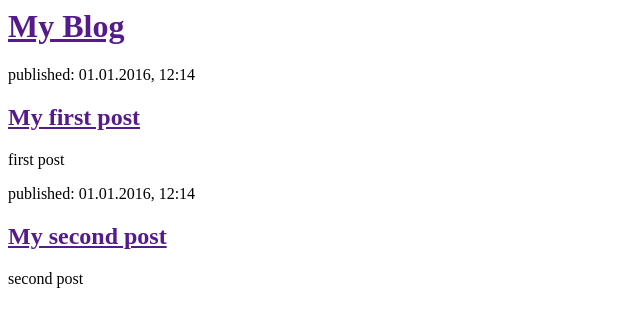
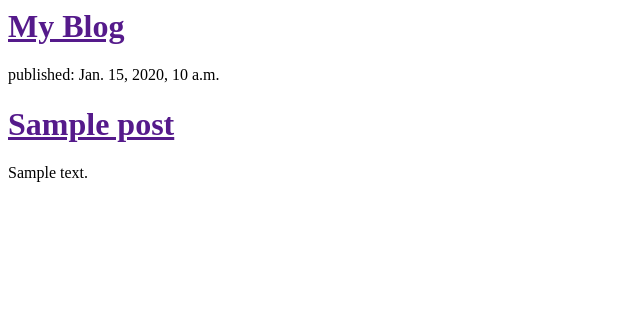
Before and after one commit to onetipaday/my-first-blog, a Django app: template blog/templates/blog/post_list.html in a window 1280 px wide. Shown: the top 327 px of the page, without its empty margins (0-640 px from the left). Run offline with Django 3.2, Linux system fonts and the light colour scheme; the template is opened without the code that fills it: values that come from a table or form of the project are taken from there, others are empty; tables that the repository leaves empty hold one stand-in row (values such as "Sample post").

Commit message:
modified templates to display posts from database.

```diff
--- a/blog/templates/blog/post_list.html
+++ b/blog/templates/blog/post_list.html
@@ -7,16 +7,12 @@
             <h1><a href="">My Blog</a></h1>
         </div>
 
-        <div>
-            <p>published: 01.01.2016, 12:14</p>
-            <h2><a href="">My first post</a></h2>
-            <p>first post</p>
-        </div>
-
-        <div>
-            <p>published: 01.01.2016, 12:14</p>
-            <h2><a href="">My second post</a></h2>
-            <p>second post</p>
-        </div>
+        {% for post in posts %}
+            <div>
+                <p>published: {{ post.published_date }}</p>
+                <h1><a href="">{{ post.title }}</a></h1>
+                <p>{{ post.text|linebreaks }}</p>
+            </div>
+        {% endfor %}
     </body>
 </html>
--- a/blog/views.py
+++ b/blog/views.py
@@ -1,5 +1,8 @@
 from django.shortcuts import render
+from django.utils import timezone
+from .models import Post
 
 # Create your views here.
 def post_list(request):
-    return render(request, 'blog/post_list.html', {})
+    posts = Post.objects.filter(published_date__lte=timezone.now()).order_by('published_date')
+    return render(request, 'blog/post_list.html', {'posts': posts})
```
